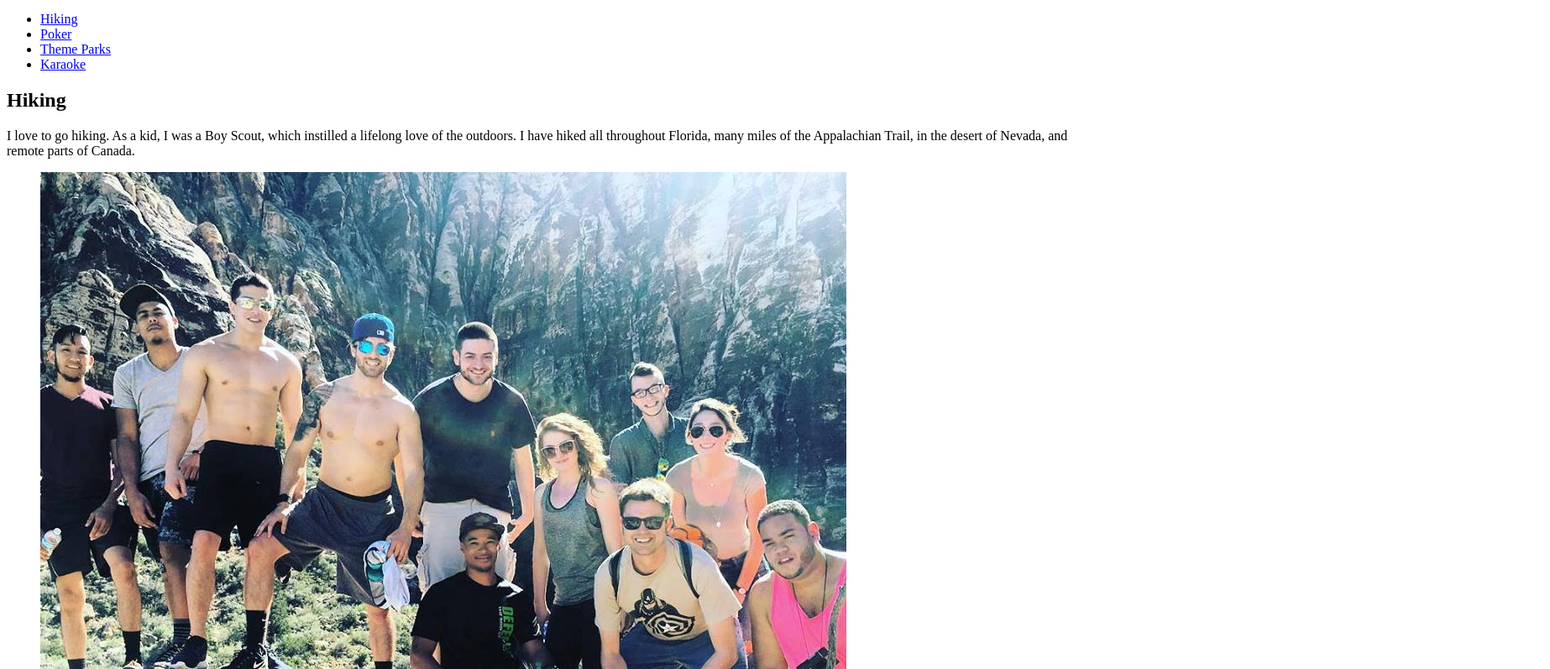
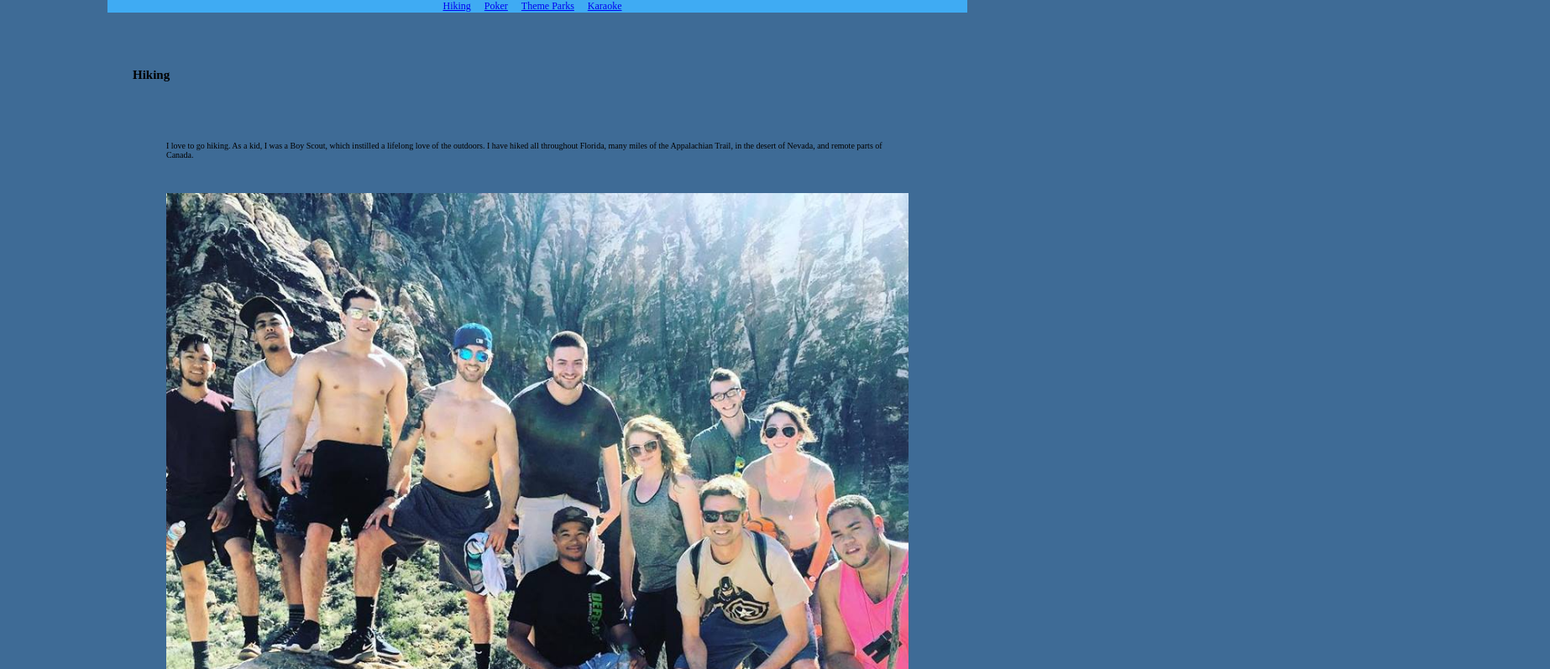
Before and after one commit to adambgray/html-me-something, a plain HTML site: page index.html in a window 1280 px wide. Shown: the part 66-863 px from the top of the page at 84% size, 1846 px wide, since content can reach past the window. Drawn offline with Linux system fonts and the light colour scheme.

Commit message:
Added css styling

```diff
--- a/index.html
+++ b/index.html
@@ -2,15 +2,17 @@
 <html>
     <head>
         <title>
+            Adam Gray - My Hobbies
+        </title>
 
-        </title>
+        <link rel="stylesheet" href="styles.css">
     </head>
 
 <body>
     <header>
         <h1>My Hobbies</h1>
         <nav>
-            <ul>
+            <ul class="nav">
                 <li><a href="#hiking">Hiking</a></li>
                 <li><a href="#poker">Poker</a></li>
                 <li><a href="#themeparks">Theme Parks</a></li>
@@ -33,7 +35,7 @@
 
         <section>
             <a name="poker"></a>
-            <h2>Poker</h2>
+            <h2 id="poker">Poker</h2>
             <p>I love to play poker.  I have made many trips to Las Vegas, and competed in the World Series of Poker.  I started playing poker in college after my roommates and I saw the movie "Rounders".</p>
             <figure>
                 <img src="images/me_vegas.jpg" alt="Trip to Las Vegas with 80 of my closest friends" />
--- /dev/null
+++ b/styles.css
@@ -0,0 +1,80 @@
+body {
+	width: 100%;
+	max-width: 1024px;
+	margin: 0 auto;
+	background-color: rgb(62, 107, 150);
+	font-size: 62.5%;
+}
+
+header,
+main,
+footer {
+	background-color: rgb(63, 171, 243);
+	font-size: 1.6em;
+}
+
+p {
+    margin-top: 70px;
+    margin-bottom: 40px;
+    margin-right: 40px;
+    margin-left: 40px;
+}
+
+section {
+    padding-top: 50px;
+    padding-right: 30px;
+    padding-bottom: 50px;
+    padding-left: 30px;
+}
+
+.nav{
+    color: rgb(18, 77, 18)
+}
+
+#poker{
+    color: rgb(20, 20, 94)
+}
+
+img {
+	width: 100%;
+	max-width: 100%;
+}
+
+header h1 {
+	text-align: center;
+}
+
+h1, h2, h3 {
+	margin: 0;
+}
+
+h1 {
+	font-size: 2.5em;
+}
+
+main h2 {
+	padding: 0.625em 0 0.625em 0.625em;
+}
+
+section {
+	margin: 1.875em 0;
+}
+
+section:first-child {
+	margin-top: 0;
+}
+
+section:last-child {
+	margin-bottom: 0;
+}
+
+nav ul {
+	text-align: center;
+	padding: 0;
+}
+
+nav ul li {
+	display: inline-block;
+	margin-right: 1em;
+	font-size: 0.75em;
+}
```
